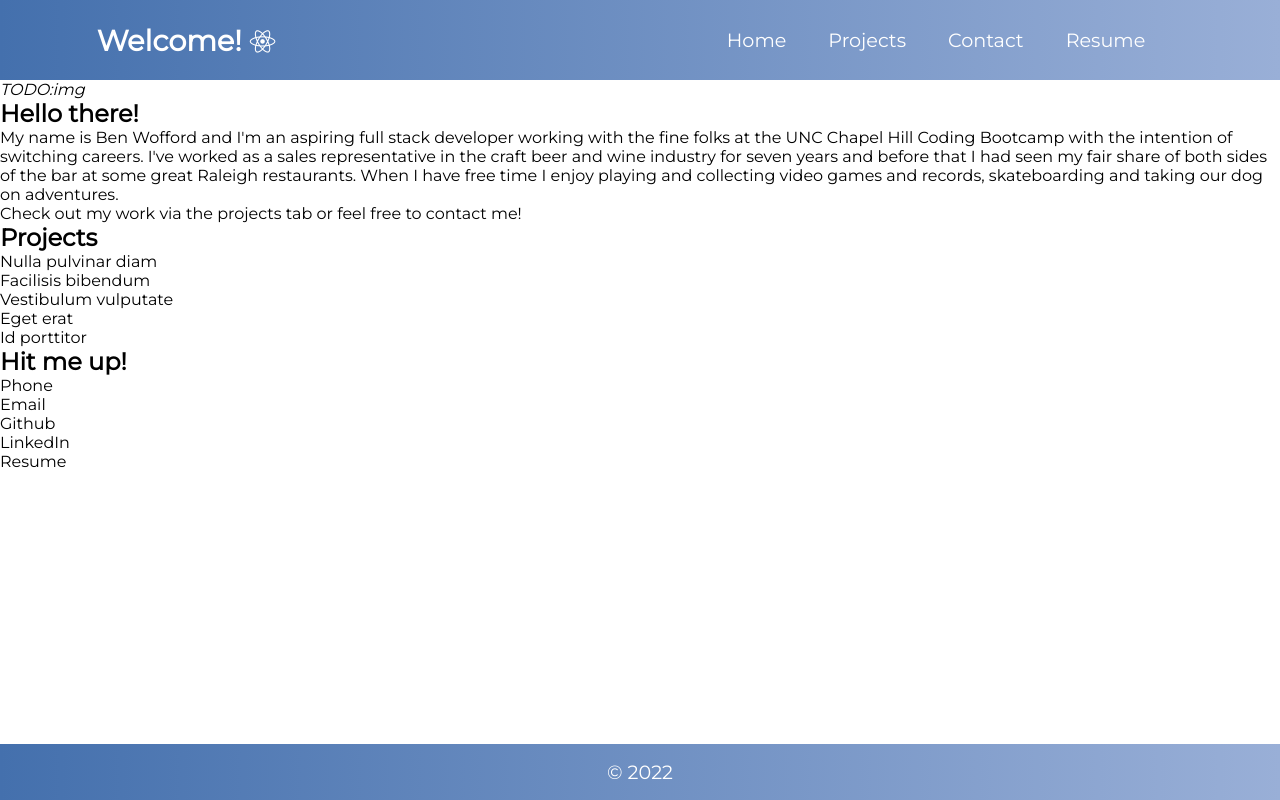
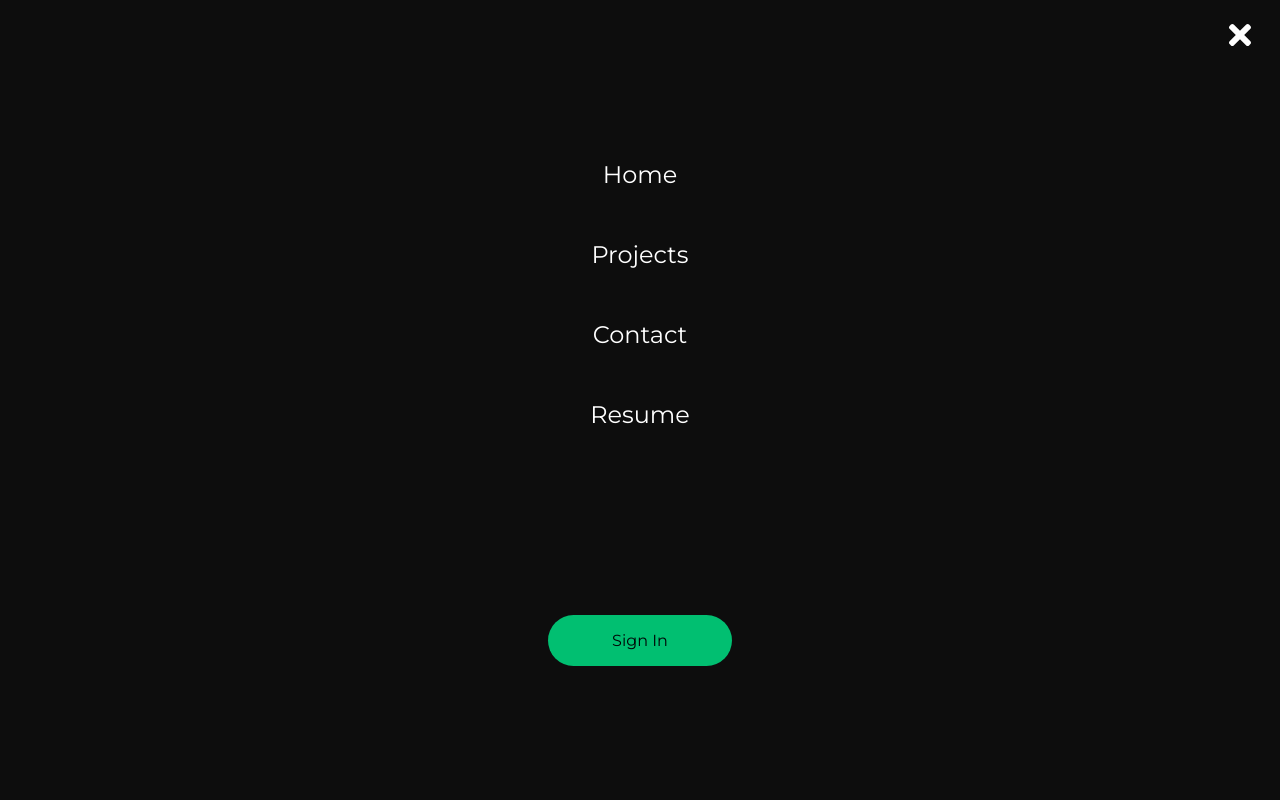
Before and after one commit to benwofford/react-portfolio, a React (Create React App) app: page / in a window 1280 px wide. Built offline with nearby package versions, Linux system fonts and the light colour scheme.

Commit message:
scrapped and rebuilding

```diff
--- a/package.json
+++ b/package.json
@@ -9,7 +9,11 @@
     "@testing-library/user-event": "^13.5.0",
     "react": "^17.0.2",
     "react-dom": "^17.0.2",
+    "react-icons": "^4.3.1",
+    "react-router-dom": "^6.2.1",
     "react-scripts": "5.0.0",
+    "react-scroll": "^1.8.4",
+    "styled-components": "^5.3.3",
     "web-vitals": "^2.1.2"
   },
   "scripts": {
--- a/src/App.js
+++ b/src/App.js
@@ -1,28 +1,16 @@
 import React from "react";
 import "./css/App.css";
+import Home from "./components/Home/Home";
+import { BrowserRouter as Router } from "react-router-dom";
 import Navbar from "./components/Navbar/Navbar";
-import Footer from "./components/Footer/Footer";
-import Home from "./components/Home/Home";
-import Projects from "./components/Projects/Projects";
-import Contact from "./components/Contact/Contact";
+import Sidebar from "./components/Sidebar/Sidebar";
 
 function App() {
   return (
-    <div className="App">
+    <Router>
+      <Sidebar />
       <Navbar />
-      <div>
-        <Home />
-      </div>
-      <div>
-        <Projects />
-      </div>
-      <div>
-        <Contact />
-      </div>
-      <div>
-        <Footer />
-      </div>
-    </div>
+    </Router>
   );
 }
 
--- a/src/components/Home/Home.jsx
+++ b/src/components/Home/Home.jsx
@@ -1,28 +1,32 @@
-import React, { Component } from "react";
+import React, { useState } from "react";
+import Navbar from "../Navbar/Navbar";
+import Projects from "../Projects/Projects";
+import Contact from "../Contact/Contact";
+import Footer from "../Footer/Footer";
 
-class Home extends Component {
-  render() {
-    return (
-      <div>
-        <i>TODO:img</i>
-        <h2>Hello there!</h2>
-        <p>
-          My name is Ben Wofford and I'm an aspiring full stack developer
-          working with the fine folks at the UNC Chapel Hill Coding Bootcamp
-          with the intention of switching careers. I've worked as a sales
-          representative in the craft beer and wine industry for seven years and
-          before that I had seen my fair share of both sides of the bar at some
-          great Raleigh restaurants. When I have free time I enjoy playing and
-          collecting video games and records, skateboarding and taking our dog
-          on adventures.
-        </p>
+const Home = () => {
+  const [isOpen, setIsOpen] = useState(false);
 
-        <p>
-          Check out my work via the projects tab or feel free to contact me!
-        </p>
+  const toggle = () => {
+    setIsOpen(!isOpen);
+  };
+
+  return (
+    <>
+      <div className="App">
+        <Navbar toggle={toggle} />
+        <div>
+          <Projects />
+        </div>
+        <div>
+          <Contact />
+        </div>
+        <div>
+          <Footer />
+        </div>
       </div>
-    );
-  }
-}
+    </>
+  );
+};
 
 export default Home;
--- a/src/components/Navbar/Navbar.jsx
+++ b/src/components/Navbar/Navbar.jsx
@@ -1,38 +1,85 @@
 import React from "react";
-import { Component } from "react";
-import { MenuItems } from "./Menuitems";
-import "./Navbar.css";
+import { FaBars } from "react-icons/fa";
+import {
+  Nav,
+  NavbarContainer,
+  NavLogo,
+  MobileIcon,
+  NavMenu,
+  NavItem,
+  NavLinks,
+  NavBtn,
+  NavBtnLink,
+} from "./NavbarElements";
 
-class Navbar extends Component {
-  state = { clicked: false };
-
-  handleClick = () => this.setState({ clicked: !this.state.clicked });
-
-  render() {
-    return (
-      <nav className="NavbarItems">
-        <h1 className="navbar-logo">
-          Welcome!<i className="fab fa-react"></i>
-        </h1>
-        <div className="menu-icon" onClick={this.handleClick}>
-          <i
-            className={this.state.clicked ? "fas fa-times" : "fas fa-bars"}
-          ></i>
-        </div>
-        <ul className={this.state.clicked ? "nav-menu-active" : "nav-menu"}>
-          {MenuItems.map((item, index) => {
-            return (
-              <li key={index}>
-                <a className={item.cName} href={item.url}>
-                  {item.title}
-                </a>
-              </li>
-            );
-          })}
-        </ul>
-      </nav>
-    );
-  }
-}
+const Navbar = () => {
+  return (
+    <>
+      <Nav>
+        <NavbarContainer>
+          <NavLogo to="/">Welcome!</NavLogo>
+          <MobileIcon>
+            <FaBars />
+          </MobileIcon>
+          <NavMenu>
+            <NavItem>
+              <NavLinks to="about">Home</NavLinks>
+            </NavItem>
+            <NavItem>
+              <NavLinks to="projects">Projects</NavLinks>
+            </NavItem>
+            <NavItem>
+              <NavLinks to="contact">Contact</NavLinks>
+            </NavItem>
+            <NavItem>
+              <NavLinks to="contact">Resume</NavLinks>
+            </NavItem>
+          </NavMenu>
+          <NavBtn>
+            <NavBtnLink to="/signin">Sign In</NavBtnLink>
+          </NavBtn>
+        </NavbarContainer>
+      </Nav>
+    </>
+  );
+};
 
 export default Navbar;
+
+// import { Component } from "react";
+// import { MenuItems } from "./Menuitems";
+// import "./Navbar.css";
+
+// class Navbar extends Component {
+//   state = { clicked: false };
+
+//   handleClick = () => this.setState({ clicked: !this.state.clicked });
+
+//   render() {
+//     return (
+//       <nav className="NavbarItems">
+//         <h1 className="navbar-logo">
+//           Welcome!<i className="fab fa-react"></i>
+//         </h1>
+//         <div className="menu-icon" onClick={this.handleClick}>
+//           <i
+//             className={this.state.clicked ? "fas fa-times" : "fas fa-bars"}
+//           ></i>
+//         </div>
+//         <ul className={this.state.clicked ? "nav-menu-active" : "nav-menu"}>
+//           {MenuItems.map((item, index) => {
+//             return (
+//               <li key={index}>
+//                 <a className={item.cName} href={item.url}>
+//                   {item.title}
+//                 </a>
+//               </li>
+//             );
+//           })}
+//         </ul>
+//       </nav>
+//     );
+//   }
+// }
+
+// export default Navbar;
--- /dev/null
+++ b/src/components/Navbar/NavbarElements.jsx
@@ -0,0 +1,116 @@
+import styled from "styled-components";
+import { Link as LinkR } from "react-router-dom";
+import { Link as LinkS } from "react-scroll";
+
+export const Nav = styled.nav`
+  background: #000;
+  height: 80px;
+  //   margin-top: -80px;
+  display: flex;
+  justify-content: center;
+  aign-items: center;
+  font-size: 1rem;
+  position: sticky;
+  top: 0;
+  z-index: 10;
+
+  @media screen and (max-width: 960px) {
+    transition: 0.8s all ease;
+  }
+`;
+
+export const NavbarContainer = styled.div`
+  display: flex;
+  justify-content: space-between;
+  height: 80px;
+  z-index: 1;
+  width: 100%;
+  padding: 0 24px;
+  max-width: 1100px;
+`;
+
+export const NavLogo = styled(LinkR)`
+  color: #fff;
+  justify-self: flex-start;
+  cursor: pointer;
+  font-size: 1.5rem;
+  display: flex;
+  align-items: center;
+  margin-left: 24px;
+  font-weight: bold;
+  text-decoration: none;
+`;
+
+export const MobileIcon = styled.div`
+  display: none;
+
+  @media screen and (max-width: 768px) {
+    display: block;
+    position: absolute;
+    top: 0;
+    right: 0;
+    transform: translate(-100%, 60%);
+    font-size: 1.8rem;
+    cursor: pointer;
+    color: #fff;
+  }
+`;
+
+export const NavMenu = styled.ul`
+  display: flex;
+  align-items: center;
+  list-style: none;
+  text-align: center;
+  margin-right: -22px;
+
+  @media screen and (max-width: 768px) {
+    display: none;
+  }
+`;
+
+export const NavItem = styled.li`
+  height: 80px;
+`;
+
+export const NavLinks = styled(LinkS)`
+  color: #fff;
+  display: flex;
+  align-items: center;
+  text-decoration: none;
+  padding: 0 1rem;
+  height: 100%;
+  cursor: pointer;
+
+  &.active {
+    border-bottom: 3px solid #01bf71;
+  }
+`;
+
+export const NavBtn = styled.nav`
+  display: flex;
+  align-items: center;
+
+  @media screen and (max-width: 768px) {
+    display: none;
+  }
+`;
+
+export const NavBtnLink = styled(LinkR)`
+  border-radius: 50px;
+  background: #01bf71;
+  white-space: nowrap;
+  padding: 10px 22px;
+  color: #010606;
+  font-size: 16px;
+  outline: none;
+  border: none;
+  cursor: pointer;
+  transition: all 0.2s ease-in-out;
+  text-decoration: none;
+
+  &:hover {
+    transition: all 0.2s ease-in-out;
+    background: #fff;
+    color: #010606;
+  }
+`;
--- /dev/null
+++ b/src/components/Sidebar/Sidebar.jsx
@@ -0,0 +1,34 @@
+import React from "react";
+import {
+  SidebarContainer,
+  Icon,
+  CloseIcon,
+  SidebarWrapper,
+  SidebarMenu,
+  SidebarLink,
+  SideBtnWrap,
+  SidebarRoute,
+} from "./SidebarElements";
+
+const Sidebar = () => {
+  return (
+    <SidebarContainer>
+      <Icon>
+        <CloseIcon />
+      </Icon>
+      <SidebarWrapper>
+        <SidebarMenu>
+          <SidebarLink to="home">Home</SidebarLink>
+          <SidebarLink to="projects">Projects</SidebarLink>
+          <SidebarLink to="contact">Contact</SidebarLink>
+          <SidebarLink to="resume">Resume</SidebarLink>
+        </SidebarMenu>
+        <SideBtnWrap>
+          <SidebarRoute to="/signin">Sign In</SidebarRoute>
+        </SideBtnWrap>
+      </SidebarWrapper>
+    </SidebarContainer>
+  );
+};
+
+export default Sidebar;
--- /dev/null
+++ b/src/components/Sidebar/SidebarElements.jsx
@@ -0,0 +1,92 @@
+import styled from "styled-components";
+import { Link as LinkS } from "react-scroll";
+import { Link as LinkR } from "react-router-dom";
+import { FaTimes } from "react-icons/fa";
+
+export const SidebarContainer = styled.aside`
+  position: fixed;
+  z-index: 999;
+  width: 100%;
+  height: 100%;
+  background: #0d0d0d;
+  display: grid;
+  align-items: center;
+  top: 0;
+  left: 0;
+  transition: all 0.3s ease-in-out;
+  //   opacity: ${({ isOpen }) => (isOpen ? "100%" : "0")};
+  //   top: ${({ isOpen }) => (isOpen ? "0" : "-100%")};
+  top: 0;
+`;
+
+export const CloseIcon = styled(FaTimes)`
+  color: #fff;
+`;
+
+export const Icon = styled.div`
+  position: absolute;
+  top: 1.2rem;
+  right: 1.5rem;
+  background: transparent;
+  font-size: 2rem;
+  cursor: pointer;
+  outline: none;
+`;
+
+export const SidebarWrapper = styled.div`
+  color: #fff;
+`;
+
+export const SidebarMenu = styled.ul`
+  display: grid;
+  grid-template-columns: 1fr;
+  grid-template-rows: repeat(6, 80px);
+  text-align: center;
+
+  @media screen and (max-width: 480px) {
+    grid-template-rows: repeat(6, 60px);
+  }
+`;
+
+export const SidebarLink = styled(LinkS)`
+  display: flex;
+  align-items: center;
+  justify-content: center;
+  font-size: 1.5rem;
+  text-decoration: none;
+  list-style: none;
+  transition: all 0.2s ease-in-out;
+  text-decoration: none;
+  color: #fff;
+  cursor: pointer;
+
+  &:hover {
+    color: #01bf71;
+    transition: all 0.2s ease-in-out;
+  }
+`;
+
+export const SideBtnWrap = styled.div`
+  display: flex;
+  justify-content: center;
+`;
+
+export const SidebarRoute = styled(LinkR)`
+  border-radius: 50px;
+  background: #01bf71;
+  white-space: nowrap;
+  padding: 16px 64px;
+  color: #010606;
+  font-size: 16px;
+  outline: none;
+  border: none;
+  cursor: pointer;
+  transition: all 0.2s ease-in-out;
+  text-decoration: none;
+
+  &:hover {
+    transition: all 0.2s ease-in-out;
+    background: #fff;
+    color: #010606;
+  }
+`;
```
Also changed, not shown: src/components/Footer.jsx (deleted), src/components/Projects.jsx (deleted), 1 other file (tests, documents, lock files or other folders).
